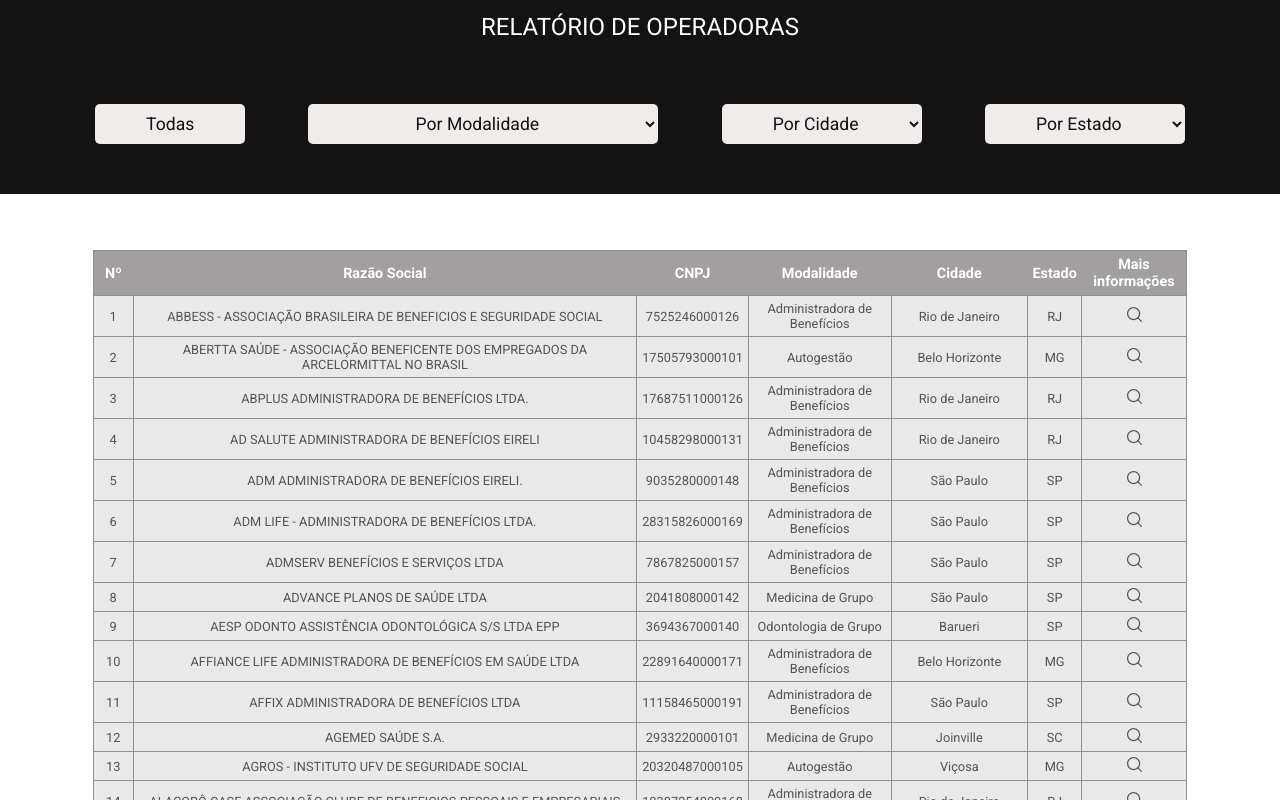
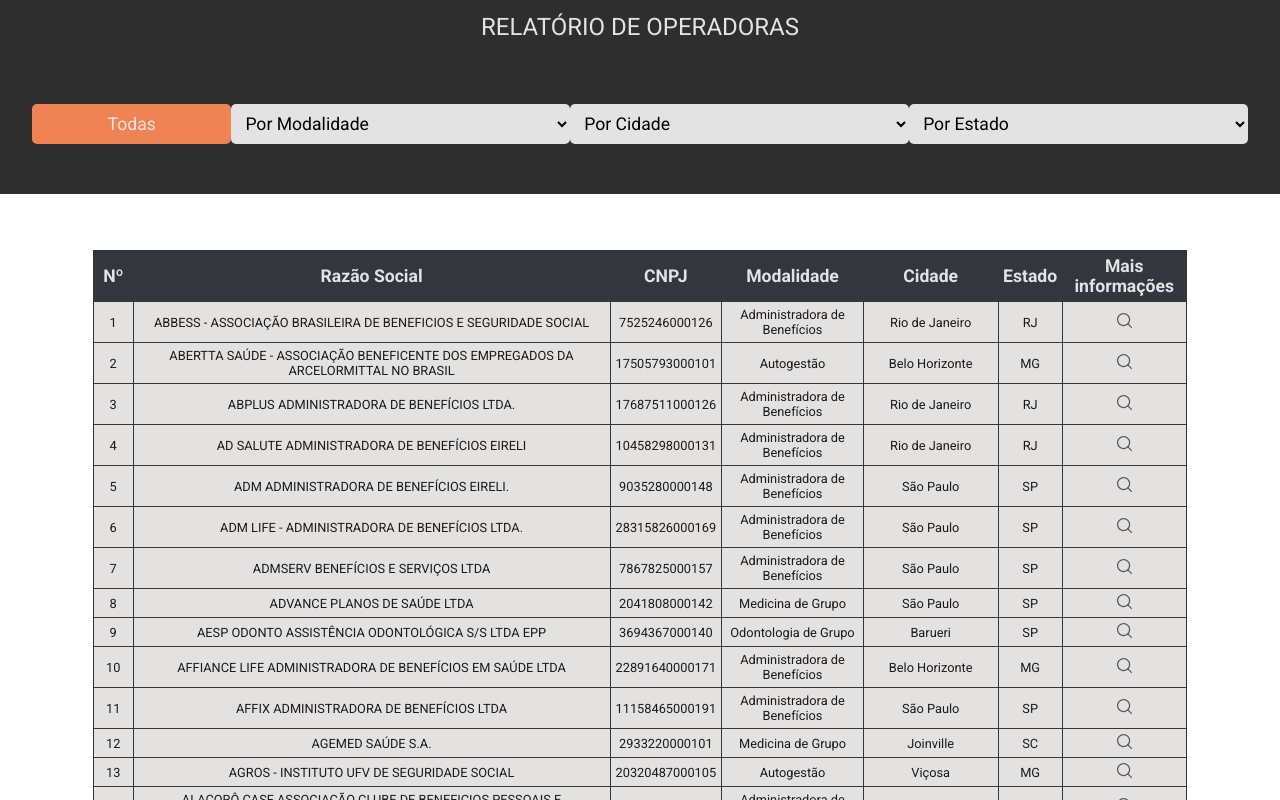
Before and after one commit to Carolbrandes/Relatorio-Operadoras-IC, a Vue app: page / in a window 1280 px wide. Shown: the top 800 px of the page. Built offline with nearby package versions, Linux system fonts and the light colour scheme.

Commit message:
organização dos componentes button, title e header e definicão de cores e medidas em variaveis css

```diff
--- a/src/App.vue
+++ b/src/App.vue
@@ -1,14 +1,12 @@
 <template>
   <div id="app">
     <div class="fixed">
-      <header class="header">
-        <h1 class="titulo-principal">Relatório de Operadoras</h1>
-      </header>
+      <Header/>
 
       <div class="container filtros">
-        <button @click="getTodasOperadoras()" class="button todos">Todas</button>
+        <Button @click="getTodasOperadoras()" button todos texto="Todas"/>
 
-        <select
+        <select class="select select01"
           @change="getOperadorasPorModalidade()"
           v-model="modalidadeSelecionada"
           name="modalidade"
@@ -22,7 +20,7 @@
           >{{modalidade}}</option>
         </select>
 
-        <select
+        <select class="select select01"
           @change="getOperadorasPorCidade()"
           v-model="cidadeSelecionada"
           name="cidade"
@@ -32,7 +30,7 @@
           <option v-for="cidade in getCidades" :key="cidade" :value="cidade">{{cidade}}</option>
         </select>
 
-        <select
+        <select class="select select01"
           @change="getOperadorasPorEstado()"
           v-model="estadoSelecionado"
           name="estado"
@@ -129,7 +127,11 @@
 </template>
 
 <script>
+import Header from './components/Header';
+import Button from './components/Button';
+
 export default {
+  components: {Header, Button},
   data: () => {
     return {
       operadoras: {},
@@ -256,6 +258,24 @@
 </script>
 
 <style>
+:root{
+  --cor01: #202020ee;
+  --cor02: #e4e3e3;
+  --cor03: #EF8354;
+  --cor04: #1b1b1b;
+  --cor05: #e4e1e1;
+  --cor06: #747272;
+  --cor07: #33363d;
+
+  --font-size01: .8em;
+  --font-size02: 1.1em;
+  --font-size03: 1.5em;
+
+  --height-buttons-selects: 40px;
+
+  --border-radius: 5px;
+}
+
 * {
   margin: 0;
   padding: 0;
@@ -272,21 +292,8 @@
 .fixed {
   position: fixed;
   width: 100%;
-  background-color: #131313;
+  background-color: var(--cor01);
   z-index: 2;
-}
-
-.header {
-  padding: 1% 0;
-  margin-bottom: 50px;
-}
-
-.titulo-principal {
-  color: #ffffff;
-  text-align: center;
-  font-size: 1.5em;
-  text-transform: uppercase;
-  font-weight: 400;
 }
 
 .filtros {
@@ -296,33 +303,18 @@
   align-items: center;
 }
 
-.button,
-select {
-  border-radius: 5px;
+.select{
+  border-radius: var(--border-radius);
   padding: 5px 10px;
   outline: none;
   border: none;
-  cursor: pointer;
-  font-size: 1.1em;
+  font-size: var(--font-size02);
+  height: var(--height-buttons-selects);
 }
 
-.button.todos,
-select {
-  display: block;
-  background-color: #f0ecec;
-  color: #131212;
-  width: 150px;
-  height: 40px;
-  text-align: center;
-}
-
-select {
-  padding-left: 10px;
-  width: 200px;
-}
-
-#modalidade {
-  width: 350px;
+.select01{
+  width: 340px;
+  background-color: var(--cor02);
 }
 
 main {
@@ -339,21 +331,27 @@
   margin-right: auto;
 }
 
+thead {
+  background-color: var(--cor07);
+  color: var(--cor02);
+  font-size: var(--font-size02);
+}
+
 tr,
-thead {
-  border: 1px solid #919090;
+thead, td {
+  border: 1px solid var(--cor07);
 }
 
 tr {
-  color: #555454;
-  background-color: #e9e9e9;
-  font-size: 0.8em;
+  color: var(--cor04);
+  background-color: var(--cor05);
+  font-size: var(--font-size01);
   transition: background-color 1s ease-in-out, color 1.2s ease-in-out;
 }
 
 tr:hover {
-  color: #fff;
-  background-color: #706f6f;
+  color:var(--cor02);
+  background-color: var(--cor06);
 }
 
 td,
@@ -361,17 +359,6 @@
   padding: 5px;
 }
 
-td {
-  border: 1px solid #919090;
-  height: 20px;
-}
-
-th {
-  background-color: #a19f9f;
-  color: #fff;
-  font-size: 0.9em;
-}
-
 .ver-mais img {
   width: 15px;
 }
--- /dev/null
+++ b/src/components/Button.vue
@@ -0,0 +1,33 @@
+<template>
+  <button :class="{button, todos}">{{texto}}</button>
+</template>
+
+<script>
+export default {
+    props:{
+        texto: {},
+        button: {type: Boolean},
+        todos: {type: Boolean}
+    }
+}
+</script>
+
+<style>
+.button{
+    display: block;
+    border-radius: var(--border-radius);
+    padding: 5px 10px;
+    outline: none;
+    border: none;
+    cursor: pointer;
+    font-size: var(--font-size02);
+    height: var(--height-buttons-selects);
+}
+
+.todos{
+    background-color:var(--cor03);
+    color: var(--cor02);
+    width: 200px;
+}
+
+</style>
--- /dev/null
+++ b/src/components/Header.vue
@@ -0,0 +1,20 @@
+<template>
+  <header class="header">
+   <Titulo texto="Relatório de Operadoras" tituloPrincipal />
+  </header>
+</template>
+
+<script>
+import Titulo from './Title';
+
+export default {
+  components:{Titulo}
+};
+</script>
+
+<style>
+.header {
+  padding: 1% 0;
+  margin-bottom: 50px;
+}
+</style>
--- /dev/null
+++ b/src/components/Title.vue
@@ -0,0 +1,24 @@
+<template>
+   <h1 :class="{tituloPrincipal}">{{texto}}</h1>
+</template>
+
+<script>
+export default {
+    props:{
+        texto: {},
+        tituloPrincipal: {type: Boolean}
+    }
+}
+</script>
+
+<style>
+
+.tituloPrincipal {
+  color: var(--cor02);
+  text-align: center;
+  font-size: var(--font-size03);
+  text-transform: uppercase;
+  font-weight: 400;
+}
+
+</style>
```
Also changed, not shown: 1 other file (tests, documents, lock files or other folders).
